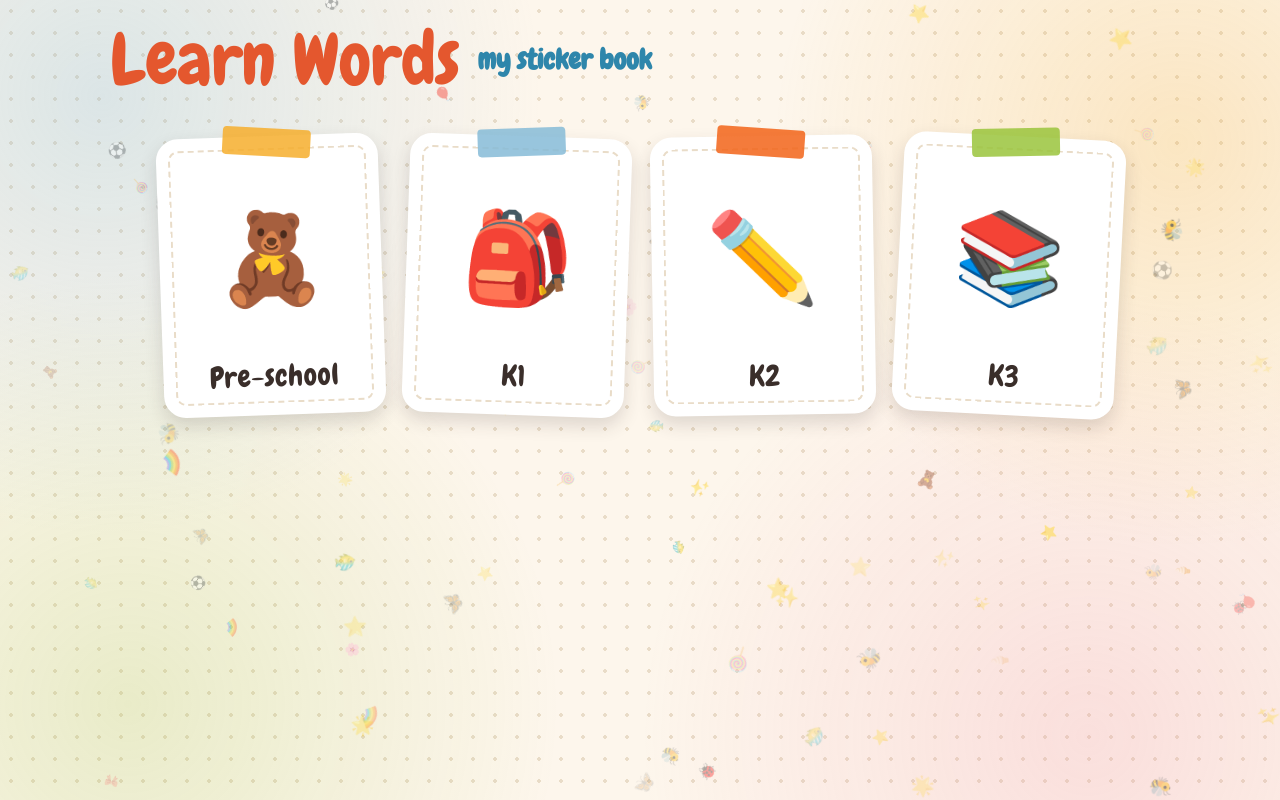
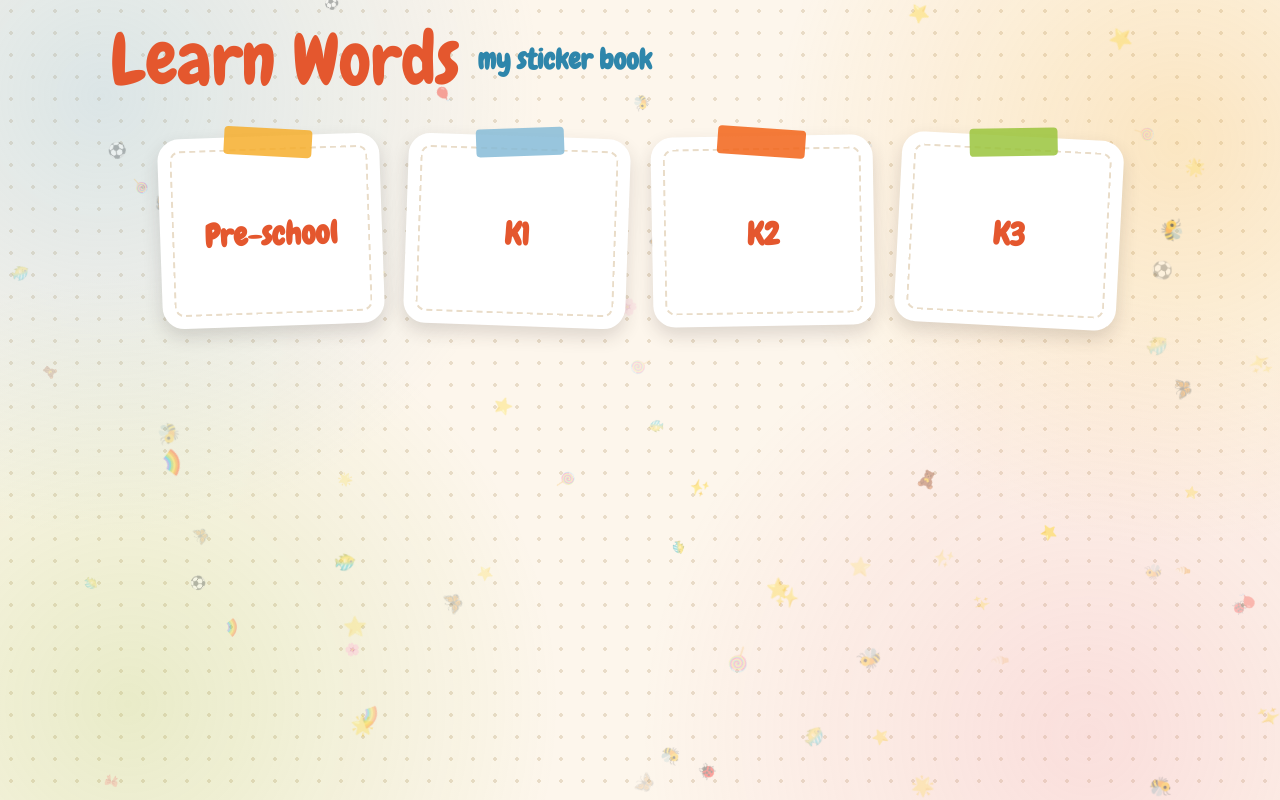
Before and after one commit to ChildPlus-Prep/learn-words, a plain HTML site: page index.html in a window 1280 px wide. Drawn offline with nearby package versions, Linux system fonts and the light colour scheme; animation ran at ten frames a second.

Commit message:
Text-only class tiles, full day and month names
Home shows the class names as text instead of pictures. Days and months
show the full word on the card (sized to fit) without repeating it
underneath, and long labels like "Seventeen" shrink to fit their card.

Co-Authored-By: Claude Opus 5.5 <noreply@anthropic.com>

```diff
--- a/css/style.css
+++ b/css/style.css
@@ -99,6 +99,23 @@ body.kids::before {
   margin: 0 auto;
 }
 
+/* home page class tiles: just the class name, big */
+.class-tile {
+  container-type: inline-size;
+  min-height: 190px;
+  justify-content: center;
+  padding: 28px 12px 22px;
+}
+.class-name {
+  font-family: "Chewy", "Nunito", cursive;
+  font-size: clamp(2rem, 6vw, 3.2rem); /* older browsers */
+  font-size: min(17cqi, 4rem);
+  line-height: 1.05;
+  color: #e4572e;
+  text-align: center;
+  white-space: nowrap;
+}
+
 /* each card is a sticker: white, dashed edge, a strip of tape, slightly tilted */
 .tile {
   --tilt: -2deg;
@@ -176,7 +193,13 @@ body.kids::before {
 }
 .pic img { width: 100%; height: 100%; object-fit: contain; pointer-events: none; }
 .pic .emoji { font-size: clamp(3.6rem, 12vw, 5.6rem); line-height: 1; }
-.pic .emoji.text-long { font-size: clamp(2.4rem, 8vw, 3.6rem); }
+/* words like "Wednesday": shrink to fit the card, based on the number of letters */
+.pic { container-type: inline-size; }
+.pic .emoji.text-long {
+  font-size: clamp(1.4rem, 5vw, 2.6rem); /* older browsers */
+  font-size: min(calc(100cqi / (var(--len, 4) * 0.52)), 34cqi);
+  white-space: nowrap;
+}
 /* letters and numbers (plain text instead of an emoji) get the heading font and color */
 .pic .emoji {
   font-family: "Chewy", "Nunito", "Apple Color Emoji", "Segoe UI Emoji", "Noto Color Emoji", cursive;
@@ -191,6 +214,14 @@ body.kids::before {
   line-height: 1.1;
   text-align: center;
 }
+
+/* long names ("Seventeen", "Twenty-seven") shrink to fit the card */
+.tile { container-type: inline-size; }
+.label { font-size: min(clamp(1.35rem, 3.8vw, 1.85rem), calc(100cqi / (var(--len, 6) * 0.55))); overflow-wrap: anywhere; }
+
+/* tiles whose picture is the word itself: hide the repeated label (screen readers still hear it) */
+.text-tile .label { position: absolute; width: 1px; height: 1px; overflow: hidden; clip: rect(0 0 0 0); white-space: nowrap; }
+.text-tile { justify-content: center; }
 
 .pop { animation: pop 0.45s ease; }
 @keyframes pop {
--- a/data/catalog.json
+++ b/data/catalog.json
@@ -663,43 +663,43 @@
         {
           "id": "sunday",
           "name": "Sunday",
-          "emoji": "Sun",
+          "emoji": "Sunday",
           "level": "preschool"
         },
         {
           "id": "monday",
           "name": "Monday",
-          "emoji": "Mon",
+          "emoji": "Monday",
           "level": "preschool"
         },
         {
           "id": "tuesday",
           "name": "Tuesday",
-          "emoji": "Tue",
+          "emoji": "Tuesday",
           "level": "preschool"
         },
         {
           "id": "wednesday",
           "name": "Wednesday",
-          "emoji": "Wed",
+          "emoji": "Wednesday",
           "level": "preschool"
         },
         {
           "id": "thursday",
           "name": "Thursday",
-          "emoji": "Thu",
+          "emoji": "Thursday",
           "level": "preschool"
         },
         {
           "id": "friday",
           "name": "Friday",
-          "emoji": "Fri",
+          "emoji": "Friday",
           "level": "preschool"
         },
         {
           "id": "saturday",
           "name": "Saturday",
-          "emoji": "Sat",
+          "emoji": "Saturday",
           "level": "preschool"
         }
       ]
@@ -712,25 +712,25 @@
         {
           "id": "january",
           "name": "January",
-          "emoji": "Jan",
+          "emoji": "January",
           "level": "k1"
         },
         {
           "id": "february",
           "name": "February",
-          "emoji": "Feb",
+          "emoji": "February",
           "level": "k1"
         },
         {
           "id": "march",
           "name": "March",
-          "emoji": "Mar",
+          "emoji": "March",
           "level": "k1"
         },
         {
           "id": "april",
           "name": "April",
-          "emoji": "Apr",
+          "emoji": "April",
           "level": "k1"
         },
         {
@@ -742,43 +742,43 @@
         {
           "id": "june",
           "name": "June",
-          "emoji": "Jun",
+          "emoji": "June",
           "level": "k1"
         },
         {
           "id": "july",
           "name": "July",
-          "emoji": "Jul",
+          "emoji": "July",
           "level": "k1"
         },
         {
           "id": "august",
           "name": "August",
-          "emoji": "Aug",
+          "emoji": "August",
           "level": "k1"
         },
         {
           "id": "september",
           "name": "September",
-          "emoji": "Sep",
+          "emoji": "September",
           "level": "k1"
         },
         {
           "id": "october",
           "name": "October",
-          "emoji": "Oct",
+          "emoji": "October",
           "level": "k1"
         },
         {
           "id": "november",
           "name": "November",
-          "emoji": "Nov",
+          "emoji": "November",
           "level": "k1"
         },
         {
           "id": "december",
           "name": "December",
-          "emoji": "Dec",
+          "emoji": "December",
           "level": "k1"
         }
       ]
--- a/js/app.js
+++ b/js/app.js
@@ -85,6 +85,11 @@ function bounce(node) {
   node.classList.add("pop");
 }
 
+// letters in the longest part of a name ("Twenty-seven" wraps at the dash, so 6)
+function longestWord(name) {
+  return Math.max(...String(name).split(/[\s-]+/).map((w) => w.length), 1);
+}
+
 function backButton(hash) {
   return el("button", { class: "back", "aria-label": "Back", onclick: () => { stopAll(); location.hash = hash; } }, backIcon());
 }
@@ -97,15 +102,13 @@ function renderHome() {
       el(
         "button",
         {
-          class: "tile",
-          "aria-label": level.name,
+          class: "tile class-tile",
           onclick: () => {
             speak(level.name);
             location.hash = `#/k/${level.id}`;
           },
         },
-        el("div", { class: "pic" }, picture(null, level.emoji, level.name)),
-        el("span", { class: "label" }, level.name)
+        el("span", { class: "class-name" }, level.name)
       )
     );
   }
@@ -192,8 +195,10 @@ function renderCategory(levelId, catId) {
         },
       },
       el("div", { class: "pic" }, picture(item.image, item.emoji, item.name)),
-      el("span", { class: "label" }, item.name)
+      el("span", { class: "label", style: `--len:${longestWord(item.name)}` }, item.name)
     );
+    // the picture already IS the word (like "Wednesday"), so don't show it twice
+    if (tile.querySelector(".text-long")) tile.classList.add("text-tile");
     grid.append(tile);
   }
 
--- a/js/ui.js
+++ b/js/ui.js
@@ -20,7 +20,12 @@ export function el(tag, attrs = {}, ...children) {
 export function picture(src, emoji, alt = "") {
   // plain text of 3+ letters/digits (like "Mon" or "Jan") gets a smaller size so it fits
   const longText = /^[\p{L}\p{N}]{3,}$/u.test(emoji || "");
-  const fallback = () => el("span", { class: longText ? "emoji text-long" : "emoji", "aria-hidden": "true" }, emoji || "❓");
+  const fallback = () =>
+    el(
+      "span",
+      { class: longText ? "emoji text-long" : "emoji", style: longText ? `--len:${emoji.length}` : null, "aria-hidden": "true" },
+      emoji || "❓"
+    );
   if (!src) return fallback();
   const img = el("img", { src, alt, loading: "lazy", draggable: "false" });
   img.addEventListener("error", () => img.replaceWith(fallback()), { once: true });
```
